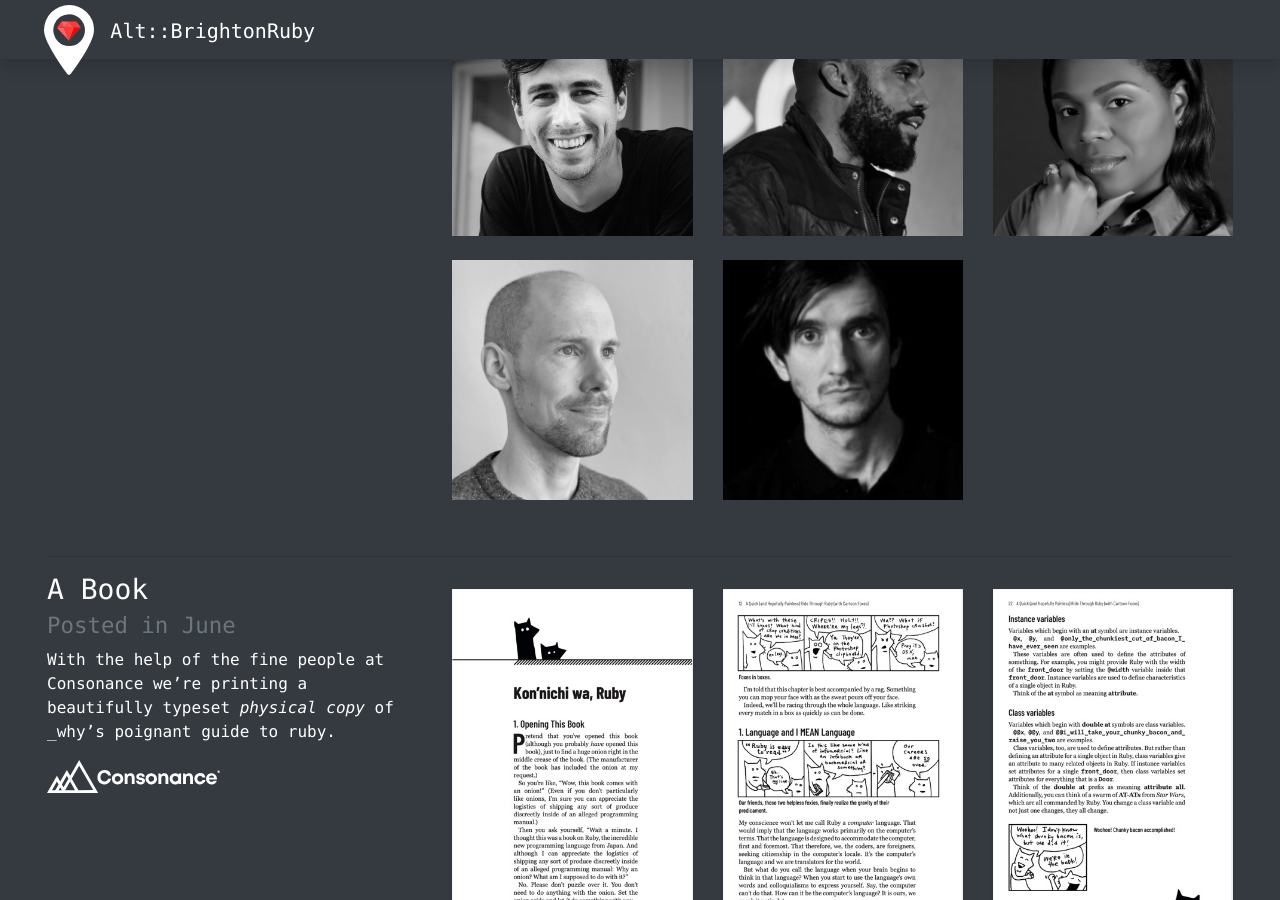
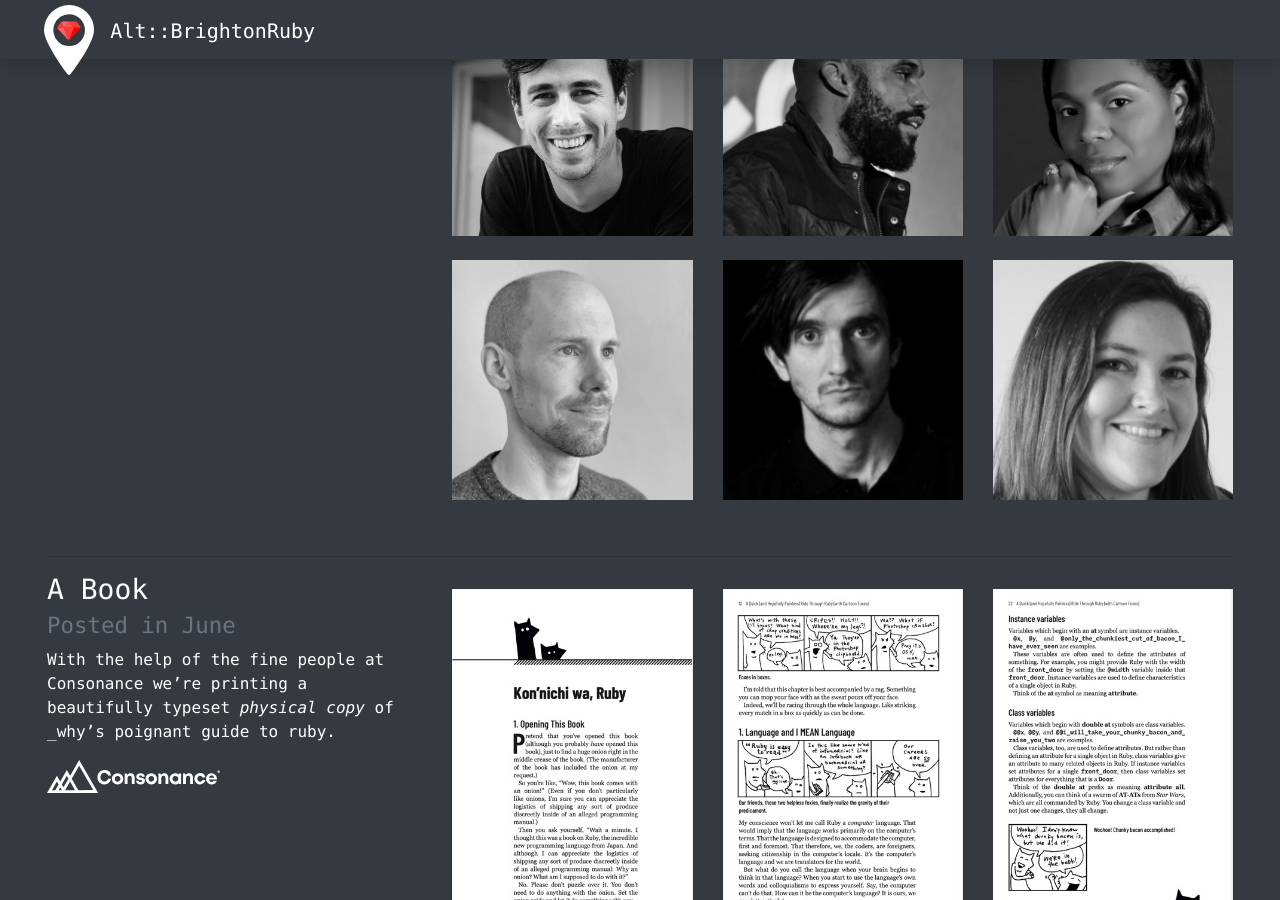
Before and after one commit to andycroll/alt.brightonruby.com, a Jekyll site: the page built from index.html, in a window 1280 px wide and 900 px high, scrolled down 1007 px. Built offline with Jekyll 4.4.1, drawn with Linux system fonts in a browser that asks for light colours; comment, search, counter and statistics services are not loaded.

Commit message:
Add Mary Lee

```diff
--- a/index.html
+++ b/index.html
@@ -90,6 +90,11 @@ image: "/images/social-image.jpg"
         <div class="col-4 col-md-3 col-lg-4">
           <a href="https://twitter.com/CoderDonohoe">
             <img src="/images/alandonahoe.jpg" class="img-fluid mb-4" alt="Alan Donohoe" />
+          </a>
+        </div>
+        <div class="col-4 col-md-3 col-lg-4">
+          <a href="https://twitter.com/marybethlee11">
+            <img src="/images/marylee.jpg" class="img-fluid mb-4" alt="Mary Lee" />
           </a>
         </div>
       </div>
```
Also changed, not shown: images/marylee.jpg (added).
